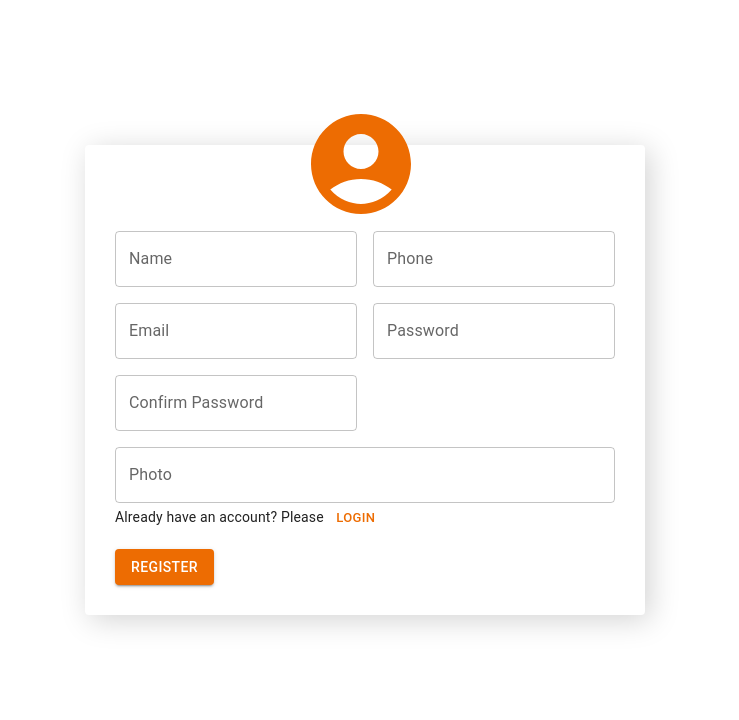
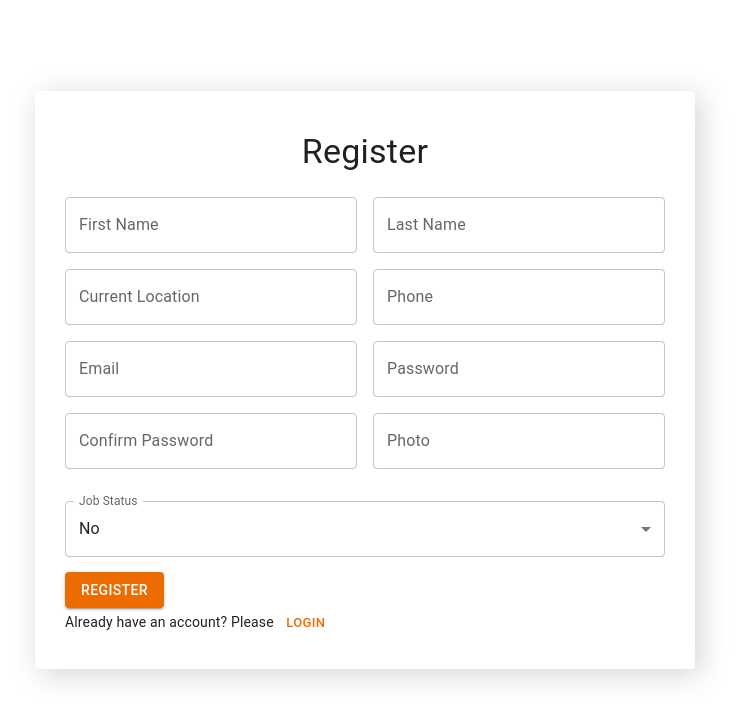
Before and after one commit to Bayshakhe/alumni-insights, a React (Vite) app: page /register in a window 1280 px wide. Shown: the top 720 px of the page, without its empty margins (275-1014 px from the left). Built offline with nearby package versions, Linux system fonts and the light colour scheme.

Commit message:
register page resolved as requirement

```diff
--- a/src/components/CustomTextField.jsx
+++ b/src/components/CustomTextField.jsx
@@ -2,7 +2,14 @@ import { TextField, Typography } from "@mui/material";
 import React from "react";
 import { Controller } from "react-hook-form";
 
-const CustomTextField = ({ name, control, type, label, marginB }) => {
+const CustomTextField = ({
+  name,
+  control,
+  type,
+  label,
+  marginB,
+  jobStatus,
+}) => {
   return (
     <Controller
       name={name}
@@ -13,6 +20,7 @@ const CustomTextField = ({ name, control, type, label, marginB }) => {
             {...field}
             fullWidth
             type={type}
+            required={jobStatus}
             variant="outlined"
             label={label}
             color="warning"
--- a/src/helper/yupValidation.js
+++ b/src/helper/yupValidation.js
@@ -1,12 +1,30 @@
 import * as yup from "yup";
 
 const schema = yup.object({
-    name: yup.string().required("This field is required"),
-    email: yup.string().email('Invalid email').required("This field is required"),
-    password: yup .string().min(4, "Minimum length 4").max(8, "Maximum length 8").required("This field is required"),
-    confirmPassword: yup.string().required("This field is required").oneOf([yup.ref("password")], "Confirm password does not matched"),
-    phone: yup.string().matches(/^01[3456789][\d]{8}/, 'Phone number is not valid').required("This field is required"),
-    photo: yup.string().url().required("This field is required"),
-})
+  firstName: yup.string().required("This field is required"),
+  lastName: yup.string().required("This field is required"),
+  currentLocation: yup.string().required("This field is required"),
+  //   currentLocation: yup.string().required("This field is required"),
+  email: yup.string().email("Invalid email").required("This field is required"),
+  password: yup
+    .string()
+    .min(4, "Minimum length 4")
+    .max(8, "Maximum length 8")
+    .required("This field is required"),
+  confirmPassword: yup
+    .string()
+    .required("This field is required")
+    .oneOf([yup.ref("password")], "Confirm password does not matched"),
+  phone: yup
+    .string()
+    .matches(/^01[3456789][\d]{8}/, "Phone number is not valid")
+    .required("This field is required"),
+  photo: yup.string().url().required("This field is required"),
+  //   jobInfo: yup.object({
+  //     companyName: yup.string().required("This field is required"),
+  //     designation: yup.string().required("This field is required"),
+  //     jobLocation: yup.string().required("This field is required"),
+  //   }),
+});
 
 export default schema;
--- a/src/pages/DashboardPage/AllAlumni.jsx
+++ b/src/pages/DashboardPage/AllAlumni.jsx
@@ -14,6 +14,7 @@ import { ArrowOutward } from "@mui/icons-material";
 
 const allAlumni = () => {
   const [rows, setRows] = useState([]);
+
   useEffect(() => {
     fetch(`${baseUrl}/students`)
       .then((res) => res.json())
--- a/src/pages/DashboardPage/Payment/Payment.jsx
+++ b/src/pages/DashboardPage/Payment/Payment.jsx
@@ -6,9 +6,11 @@ import { loadStripe } from "@stripe/stripe-js";
 const Payment = () => {
   const stripePromise = loadStripe(import.meta.env.VITE_Payment_Geteway_PK);
   return (
-    <Elements stripe={stripePromise}>
-      <CheckoutForm />
-    </Elements>
+    <>
+      <Elements stripe={stripePromise}>
+        <CheckoutForm />
+      </Elements>
+    </>
   );
 };
 
--- a/src/pages/RegisterPage/RegisterPage.jsx
+++ b/src/pages/RegisterPage/RegisterPage.jsx
@@ -1,7 +1,17 @@
 import { AccountCircle } from "@mui/icons-material";
-import { Box, Button, Grid, Paper, Typography } from "@mui/material";
-import React from "react";
-import { useForm } from "react-hook-form";
+import {
+  Box,
+  Button,
+  Grid,
+  InputLabel,
+  MenuItem,
+  Paper,
+  Select,
+  TextField,
+  Typography,
+} from "@mui/material";
+import React, { useState } from "react";
+import { Controller, useForm } from "react-hook-form";
 import { yupResolver } from "@hookform/resolvers/yup";
 import CustomTextField from "../../components/CustomTextField";
 import schema from "../../helper/yupValidation";
@@ -10,14 +20,23 @@ import { useNavigate } from "react-router-dom";
 import toast from "react-hot-toast";
 
 const RegisterPage = () => {
+  const [jobStatus, setJobStatus] = useState(false);
+
+  const handleJobStatus = (event) => {
+    setJobStatus(event.target.value);
+  };
+  // console.log({ jobStatus });
+
   const {
     handleSubmit,
     control,
+    register,
     watch,
     formState: { errors },
   } = useForm({ resolver: yupResolver(schema) });
   const navigate = useNavigate();
   const handleFormData = async (data) => {
+    // console.log(data);
     const res = await fetch(`${baseUrl}/register`, {
       method: "POST",
       headers: {
@@ -36,9 +55,10 @@ const RegisterPage = () => {
       navigate("/login");
     }
   };
+  console.log(errors);
   return (
     <Box
-      height="95vh"
+      minHeight="95vh"
       display="flex"
       justifyContent="center"
       alignItems="center"
@@ -46,38 +66,48 @@ const RegisterPage = () => {
     >
       <Paper
         sx={{
-          maxWidth: "500px",
+          maxWidth: "600px",
           height: "auto",
-          padding: "30px",
+          padding: "0 30px 30px",
           backgroundColor: "",
           boxShadow: "5px 5px 30px lightgray",
         }}
       >
-        {/* <Typography>Login</Typography> */}
-        {/* <Card sx={{ textAlign: "center" }}> */}
-        <Box
-          sx={{
-            position: "absolute",
-            top: { xs: "13%", md: "" },
-            left: { xs: "40%", md: "45%" },
-          }}
-        >
-          <AccountCircle sx={{ fontSize: "120px" }} color="warning" />
-        </Box>
         <Box
           onSubmit={handleSubmit(handleFormData)}
           component="form"
           minWidth="350px"
-          pt={7}
+          // pt={7}
         >
+          <Typography align="center" variant="h4" mt={5} mb={3}>
+            Register
+          </Typography>
           <Grid container spacing={2}>
-            {/* Name field */}
+            {/* First name field */}
             <Grid item xs={12} md={6}>
               <CustomTextField
-                name="name"
+                name="firstName"
                 control={control}
                 type="text"
-                label="Name"
+                label="First Name"
+              />
+            </Grid>
+            {/* Last name field */}
+            <Grid item xs={12} md={6}>
+              <CustomTextField
+                name="lastName"
+                control={control}
+                type="text"
+                label="Last Name"
+              />
+            </Grid>
+            {/* Current location field */}
+            <Grid item xs={12} md={6}>
+              <CustomTextField
+                name="currentLocation"
+                control={control}
+                type="text"
+                label="Current Location"
               />
             </Grid>
             {/* Phone no field */}
@@ -118,7 +148,7 @@ const RegisterPage = () => {
               />
             </Grid>
             {/* Photo field */}
-            <Grid item xs={12}>
+            <Grid item xs={12} md={6}>
               <CustomTextField
                 name="photo"
                 control={control}
@@ -126,13 +156,66 @@ const RegisterPage = () => {
                 label="Photo"
               />
             </Grid>
+            {/* job status select field */}
+            <Grid item xs={12} mt={2}>
+              {/* <InputLabel id="demo-simple-select-label">Job Status</InputLabel> */}
+              <Controller
+                name="jobStatus"
+                control={control}
+                render={({ field, fieldState: { error } }) => (
+                  <TextField
+                    {...field}
+                    {...register("jobStatus")}
+                    select
+                    value={jobStatus}
+                    label="Job Status"
+                    onChange={handleJobStatus}
+                    fullWidth
+                  >
+                    <MenuItem value={true}>Yes</MenuItem>
+                    <MenuItem value={false}>No</MenuItem>
+                  </TextField>
+                )}
+              />
+            </Grid>
+
+            {jobStatus && (
+              <>
+                {/* company name field */}
+                <Grid item xs={12} md={6}>
+                  <CustomTextField
+                    name="jobInfo.companyName"
+                    control={control}
+                    type="text"
+                    label="Company Name"
+                    jobStatus={jobStatus}
+                  />
+                </Grid>
+                {/* designation field */}
+                <Grid item xs={12} md={6}>
+                  <CustomTextField
+                    name="jobInfo.designation"
+                    control={control}
+                    type="text"
+                    label="Designation"
+                    jobStatus={jobStatus}
+                  />
+                </Grid>
+                {/* job location field */}
+                <Grid item xs={12} md={6}>
+                  <CustomTextField
+                    name="jobInfo.jobLocation"
+                    control={control}
+                    type="text"
+                    label="Job Location"
+                    jobStatus={jobStatus}
+                  />
+                </Grid>
+              </>
+            )}
           </Grid>
-          <Typography variant="body2">
-            Already have an account? Please
-            <Button href="/login" size="small" color="warning">
-              Login
-            </Button>
-          </Typography>
+
+          {/* submit button */}
           <Button
             type="submit"
             color="warning"
@@ -142,6 +225,14 @@ const RegisterPage = () => {
             Register
           </Button>
         </Box>
+
+        {/* path to login */}
+        <Typography variant="body2">
+          Already have an account? Please
+          <Button href="/login" size="small" color="warning">
+            Login
+          </Button>
+        </Typography>
         {/* </Card> */}
       </Paper>
     </Box>
--- a/src/routes/Router.jsx
+++ b/src/routes/Router.jsx
@@ -12,7 +12,7 @@ const router = createBrowserRouter([
     element: <DashboardLayout />,
     children: [
       {
-        path: "/allAlumni",
+        path: "/",
         element: <AllAlumni />,
       },
       {
```
Also changed, not shown: src/routes/router.jsx (deleted, +0 -27 lines).
